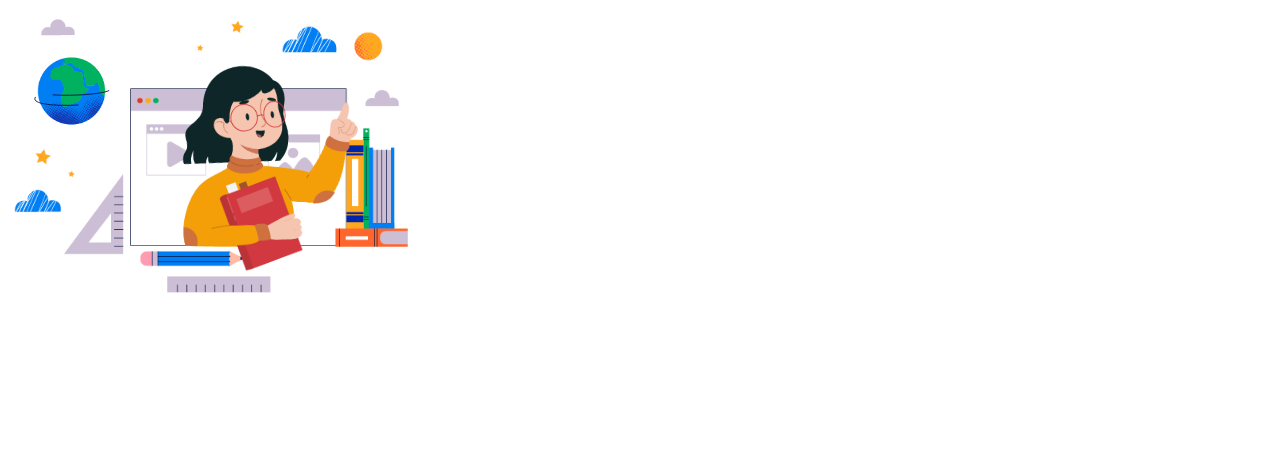
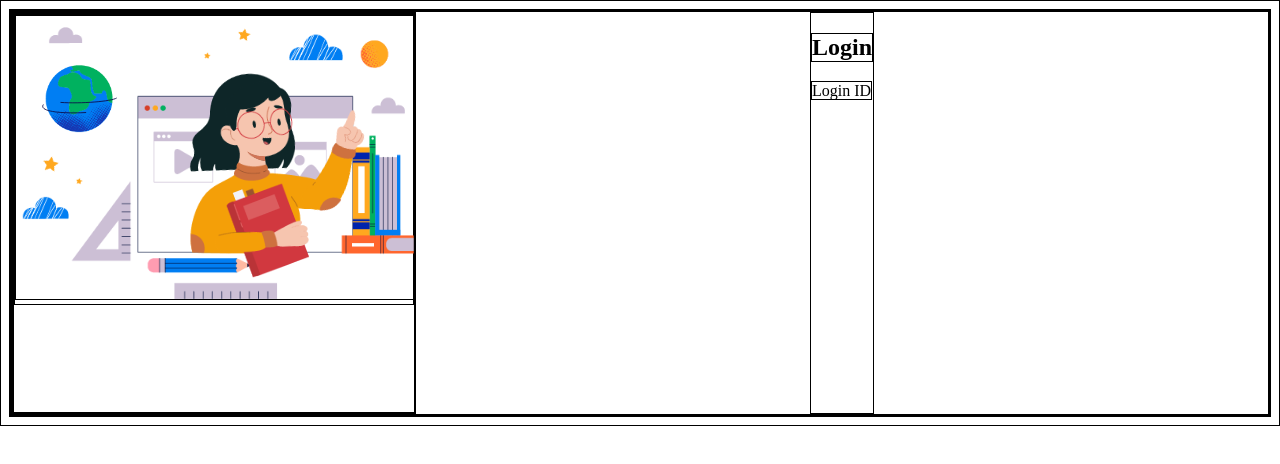
Before and after one commit to habib-N19/aimedLab-assignment, a React (Vite) app: page / in a window 1280 px wide. Shown: the top 464 px of the page. Built offline with nearby package versions, Linux system fonts and the light colour scheme.

Commit message:
fixed layout issues

```diff
--- a/src/App.jsx
+++ b/src/App.jsx
@@ -1,26 +1,41 @@
 import styled from 'styled-components'
-import LottieAnimation from './components/LottieAnimation'
+import Label from './components/InputLabel'
+import LottieContainer from './components/LottieAnimation'
 
 const App = () => {
   const Container = styled.div`
+    max-width: 100vw;
     display: flex;
-    justify-content: between;
-    align-items: center;
   `
   const LeftImg = styled.div`
-    width: 400px;
-    height: 400px;
+  display:flex;
+  justify-content:center;
+  align-items:center
+    width: 40%;
+    height:400px;
   `
   const RightSideLoginSection = styled.div`
-  width:90%,
+  width:60%
+  // border:1px, solid, black;
+  text-align:center;
+ margin:0 auto;
   height:90%,
 
+  `
+  const Heading = styled.h2`
+    text-align: center;
+    color: black;
+    font-weight: bold;
   `
   return (
     <Container>
       <LeftImg>
-        <LottieAnimation />
+        <LottieContainer />
       </LeftImg>
+      <RightSideLoginSection>
+        <Heading>Login</Heading>
+        <Label htmlFor='email'>Login ID</Label>
+      </RightSideLoginSection>
     </Container>
   )
 }
--- /dev/null
+++ b/src/components/InputLabel.jsx
@@ -0,0 +1,8 @@
+import styled from 'styled-components'
+
+const Label = styled.label`
+    display:block
+    font-weight:bold
+    margin-bottom:5px`
+
+export default Label
--- a/src/components/LottieAnimation.jsx
+++ b/src/components/LottieAnimation.jsx
@@ -1,7 +1,15 @@
 import Lottie from 'lottie-react'
 import login from '../assets/login.json'
-const LottieAnimation = () => {
-  return <Lottie loop={true} animationData={login}></Lottie>
+import styled from 'styled-components'
+const LottieContainer = () => {
+  const LottieContainer = styled.div`
+    max-width: 400px;
+  `
+  return (
+    <LottieContainer>
+      <Lottie loop={true} animationData={login}></Lottie>
+    </LottieContainer>
+  )
 }
 
-export default LottieAnimation
+export default LottieContainer
--- a/src/index.css
+++ b/src/index.css
@@ -1,3 +1,9 @@
+
+*{
+  border:1px solid black;
+  /* display: flex; */
+  /* justify-content: space-between; */
+}
 /* :root {
   font-family: Inter, system-ui, Avenir, Helvetica, Arial, sans-serif;
   line-height: 1.5;
```
Also changed, not shown: src/components/InputField.jsx (added, +10 -0 lines).
